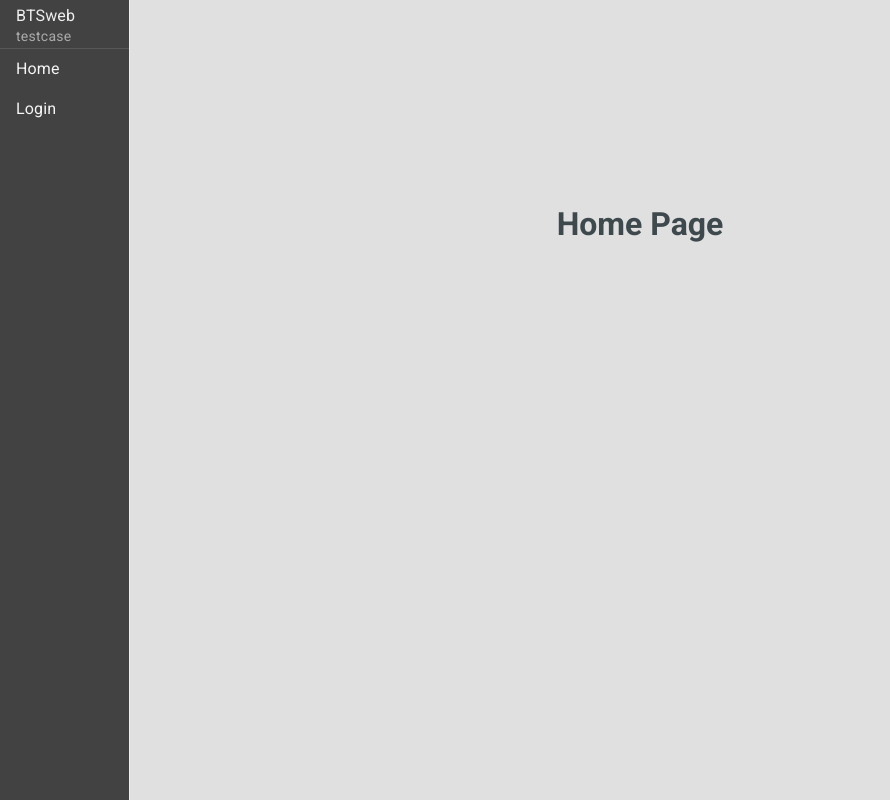
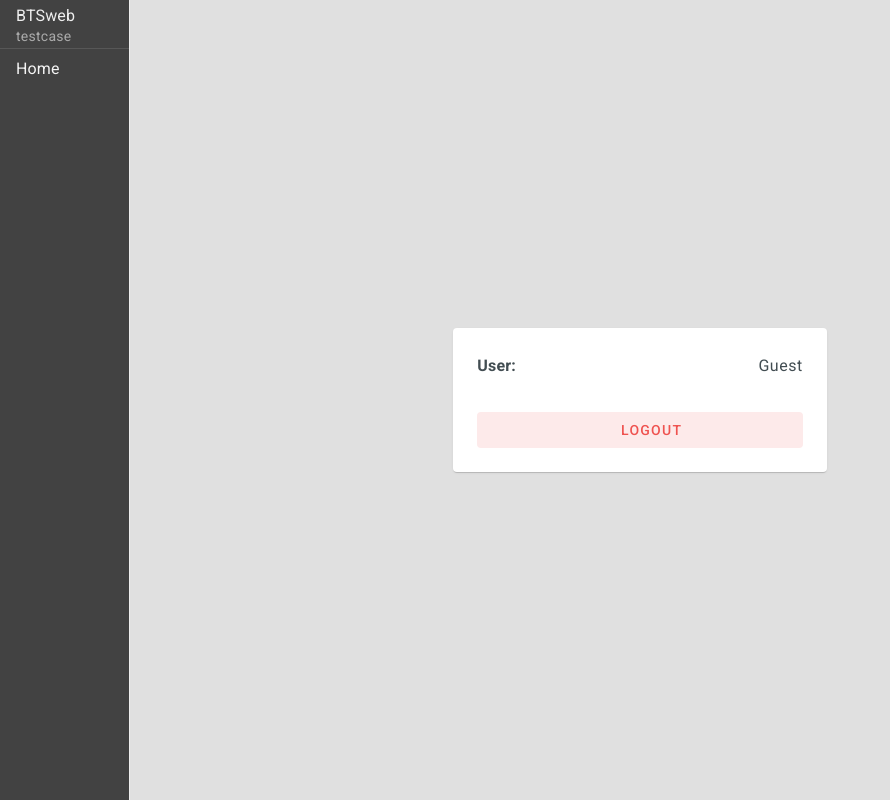
Before and after one commit to Smil1ck/BTSweb, a Vue app: page /home in a window 1280 px wide. Shown: the whole page, without its empty margins (0-890 px from the left). Built offline with nearby package versions, Linux system fonts and the light colour scheme; sample sign-in values are in the browser's storage.

Commit message:
+ added startup home page html + logout logic

```diff
--- a/src/App.vue
+++ b/src/App.vue
@@ -12,7 +12,11 @@
         <v-list-item link title="Home"></v-list-item>
       </router-link>
       <v-spacer></v-spacer>
-      <router-link :to="{ name: 'Login' }" class="sidebar-link">
+      <router-link
+        v-show="!isAuth"
+        :to="{ name: 'Login' }"
+        class="sidebar-link"
+      >
         <v-list-item link title="Login"></v-list-item>
       </router-link>
     </v-navigation-drawer>
@@ -26,6 +30,13 @@
 }
 </style>
 <script setup>
-import { onMounted } from "vue";
+import { onMounted, ref, computed } from "vue";
 import { useUserStore } from "./stores/user";
+const userStore = useUserStore();
+
+const isAuth = computed(() => {
+  return userStore.isLoged ? true : false;
+});
+
+//States
 </script>
--- a/views/Home.vue
+++ b/views/Home.vue
@@ -1,3 +1,47 @@
 <template>
-  <h1 class="d-flex justify-center" style="margin-top: 200px">Home Page</h1>
+  <v-container class="fill-height">
+    <v-row justify="center" align="center">
+      <v-col cols="12" sm="8" md="6" lg="4">
+        <v-card class="pa-6">
+          <!-- Информация о пользователе -->
+          <div class="mb-8">
+            <!-- User -->
+            <div class="d-flex justify-space-between align-center mb-4">
+              <span class="text-subtitle-1 font-weight-bold">User:</span>
+              <span class="text-body-1">{{ user }}</span>
+            </div>
+          </div>
+
+          <!-- Кнопка выхода -->
+          <v-btn
+            @click="logout"
+            :loading="loading"
+            color="error"
+            variant="tonal"
+            prepend-icon="mdi-logout"
+            block
+          >
+            Logout
+          </v-btn>
+        </v-card>
+      </v-col>
+    </v-row>
+  </v-container>
 </template>
+
+<script setup>
+import { ref } from "vue";
+import { useUserStore } from "@/stores/user";
+const userStore = useUserStore();
+
+//variables
+const user = ref(userStore.getUserName);
+const loading = ref(null);
+
+//funcs
+const logout = () => {
+  loading.value = true;
+  userStore.logout();
+  loading.value = false;
+};
+</script>
```
